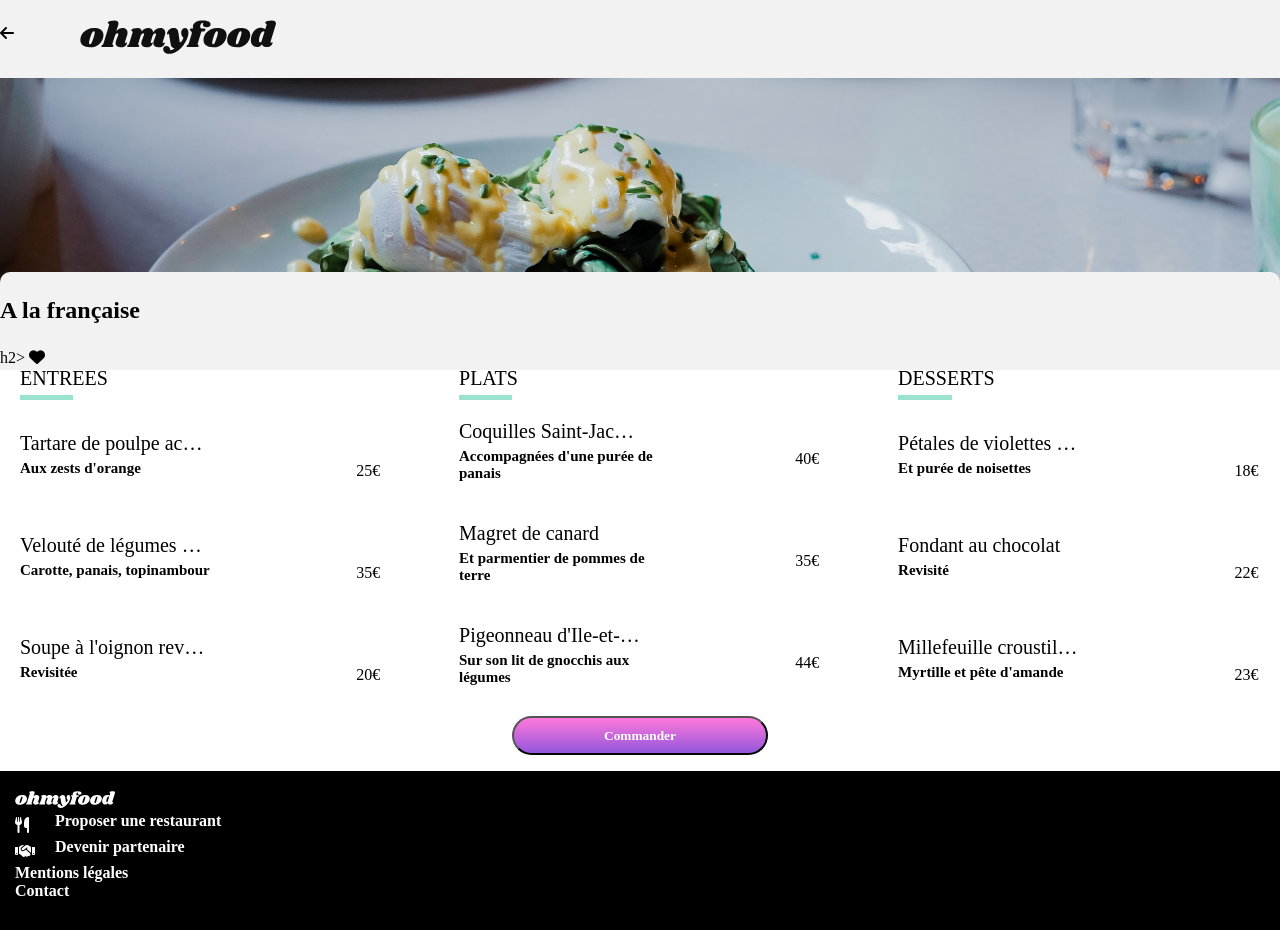
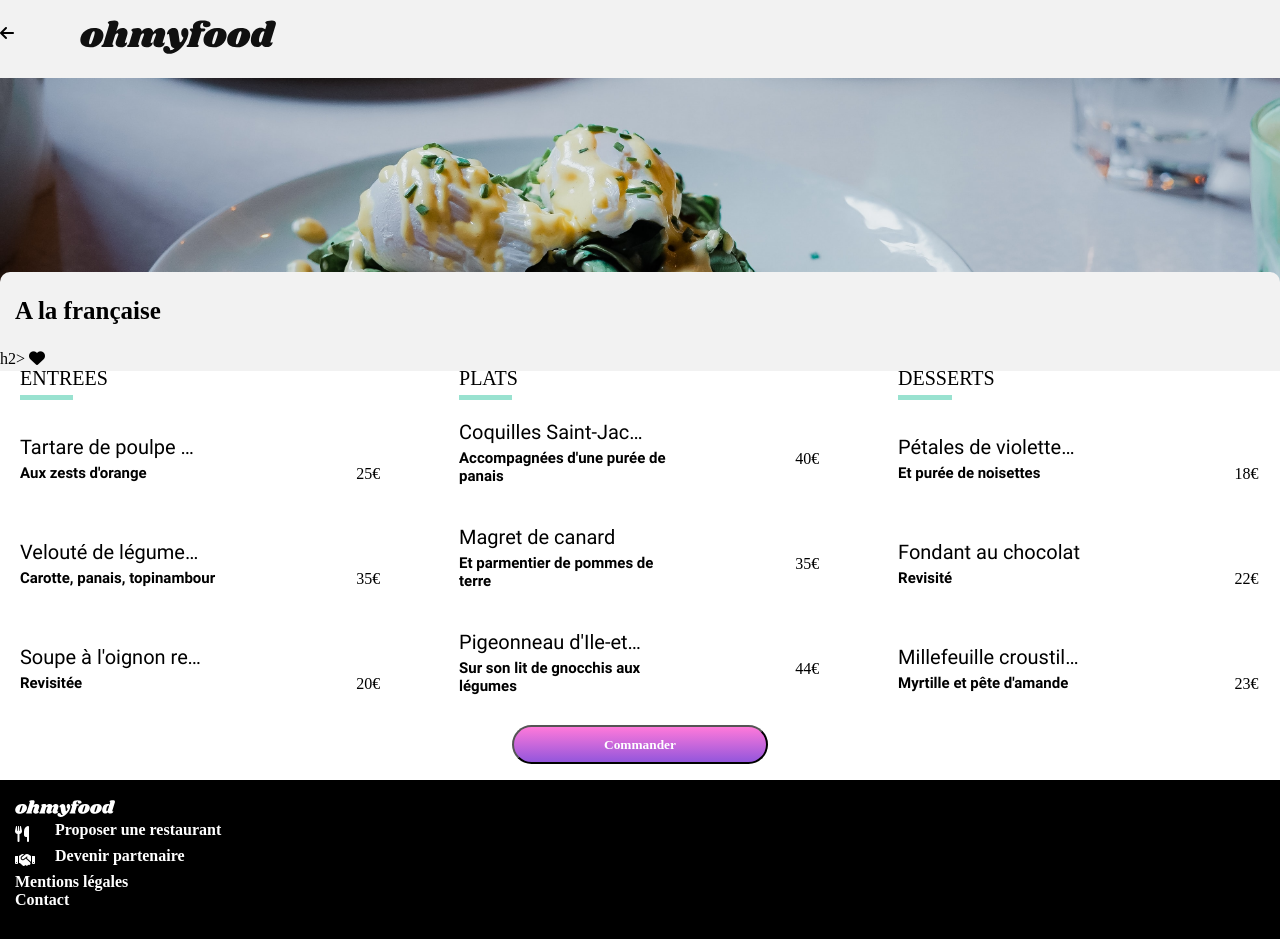
Before and after one commit to Jedusor2021/DepartoutEmma_3_15062021, a website: page la_francaise.html in a window 1280 px wide. Drawn offline with nearby package versions, Linux system fonts and the light colour scheme; files that its build step writes are made by us from their sources; a web font is replaced by a local one.

Commit message:
"dernière correction sur la police"

```diff
--- a/Composants/_title.scss
+++ b/Composants/_title.scss
@@ -1,5 +1,5 @@
 .main_text {
-    font-family:'Polices/roboto';
+    font-family:'roboto';
     font-size: 20px;
     padding-top: nth($padding-top, 5);
     padding-left: nth($padding-left, 5);
@@ -9,7 +9,6 @@
     white-space: nowrap;
     width: 70%;
 }
-
 .main_text-wide
 {
         display: flex;
@@ -20,7 +19,7 @@
 }
 .text /* Sous titres des plats et localisation des restaurants */
 {
-	font-family: 'Polices/roboto';
+	font-family: 'roboto';
 	font-weight: bold;
 	font-size: 15px;
 	padding-bottom: nth($padding-bottom, 5);
@@ -54,13 +53,13 @@
 /* Texte avec police ROBOTO (gras) et ROBOTO NORMAL */
 .intitulé /* Restaurants et fonctionnements */
 {
-	font-family:'Polices/Roboto';
+	font-family:'roboto';
 	font-size: 25px;
 }
 
-.h2
+h2
 {
-	font-family:'Polices/shrikhand';
+	font-family:'Shrikhand';
 	font-size: 25px;
 	margin-top: nth($margin-top, 4);
 	margin-left: nth($margin-left, 3);
--- a/Layout/_bloc_plat.scss
+++ b/Layout/_bloc_plat.scss
@@ -72,6 +72,7 @@
 		animation: i 2s linear forwards;
 		transition: 200ms ease-in-out;
 		transform: scaleX(0);
+		border: 1px solid green;
 }
 
 @keyframes i {
```
Also changed, not shown: 3 other files.
